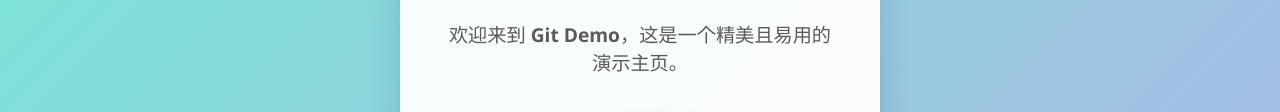
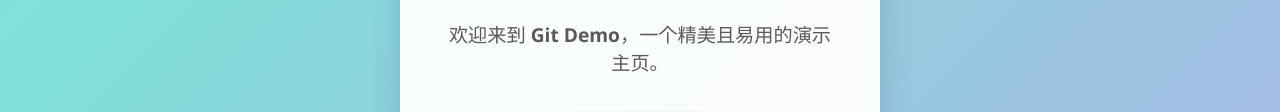
Before and after one commit to Leclee/git-demo, a plain HTML site: page index.html in a window 1280 px wide. Shown: the part 370-482 px from the top of the page. Drawn offline with Linux system fonts and the light colour scheme.

Commit message:
修正欢迎信息中的描述，提升语言流畅性

```diff
--- a/index.html
+++ b/index.html
@@ -67,7 +67,7 @@
 <body>
     <main>
         <h1>👋 Welcome!</h1>
-        <p>欢迎来到 <strong>Git Demo</strong>，这是一个精美且易用的演示主页。</p>
+        <p>欢迎来到 <strong>Git Demo</strong>，一个精美且易用的演示主页。</p>
         <a href="https://github.com/" class="btn" target="_blank" rel="noopener">访问 GitHub</a>
     </main>
 </body>
```
